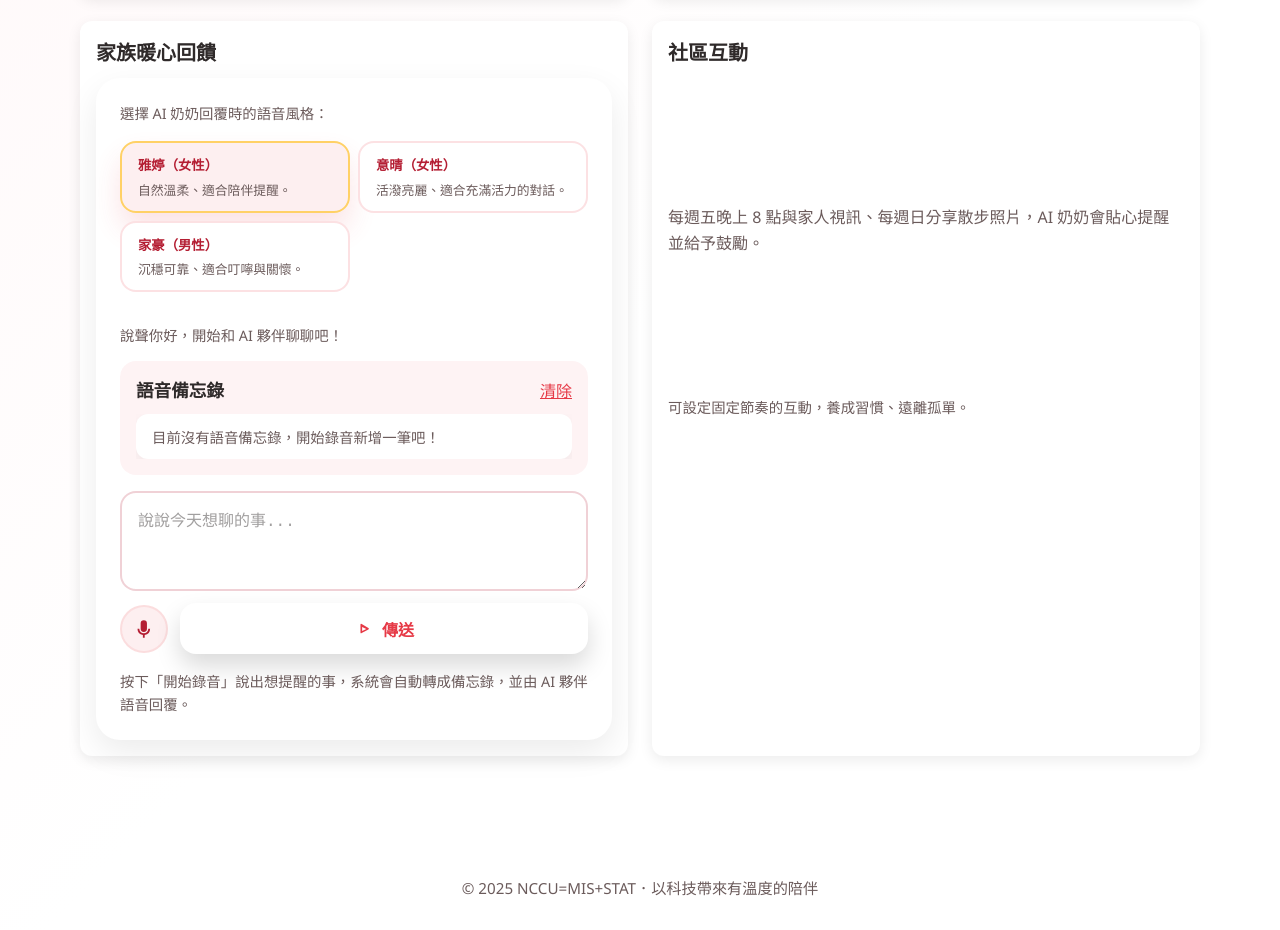
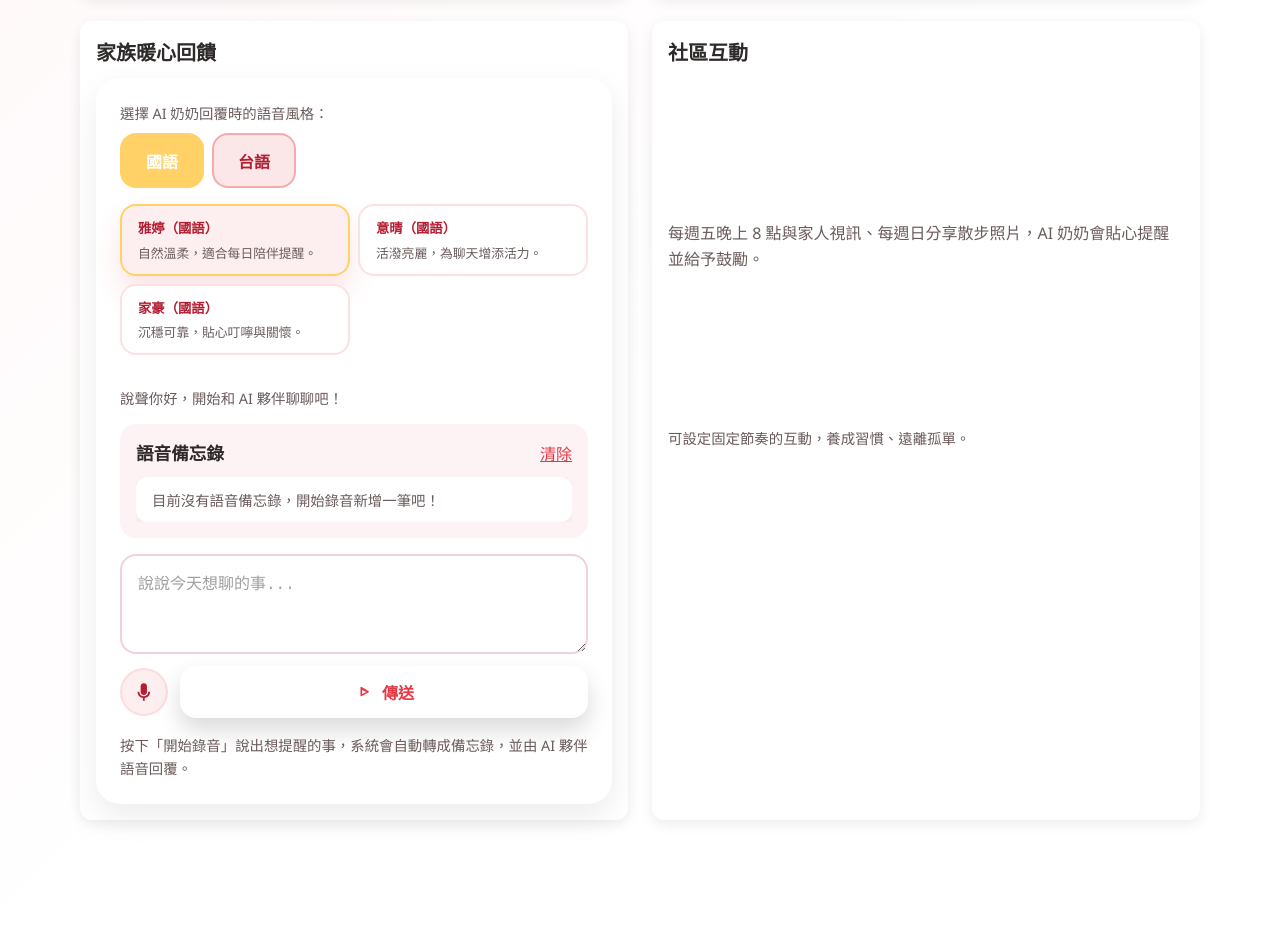
Before and after one commit to RoyPeng126/ai_companion, a plain HTML site: page index.html in a window 1280 px wide. Shown: the part 902-1832 px from the top of the page. Drawn offline with Linux system fonts and the light colour scheme.

Commit message:
新增台語功能

```diff
--- a/assets/css/style.css
+++ b/assets/css/style.css
@@ -304,6 +304,25 @@ footer {
 .voice-selection {
   display: grid;
   gap: 0.5rem;
+}
+
+.language-toggle {
+  display: inline-flex;
+  gap: 0.5rem;
+  flex-wrap: wrap;
+}
+
+.language-toggle .btn {
+  min-width: 4rem;
+  background: rgba(230, 57, 70, 0.12);
+  border-color: rgba(230, 57, 70, 0.35);
+  color: var(--primary-dark);
+}
+
+.language-toggle .btn.is-selected {
+  background: var(--accent);
+  border-color: var(--accent);
+  color: #fff;
 }
 
 .btn:hover {
--- a/assets/js/ranking.js
+++ b/assets/js/ranking.js
@@ -49,6 +49,7 @@ function renderPodium(sorted, metric){
     }
 
     renderAvatar(av, data.name, data.avatar, pos === 1 ? 76 : 64);
+    if (label)  label.textContent = data.name;
     if (rankEl) rankEl.textContent = String(rankLabels[pos]);
   });
 }
--- a/assets/js/settings.js
+++ b/assets/js/settings.js
@@ -1,52 +1,99 @@
 "use strict";
 
 (function () {
-  const VOICE_OPTIONS = [
+  const DEFAULT_LANGUAGE = "zh-TW";
+  const LANGUAGE_VOICES = {
+    "zh-TW": [
       {
         id: "zh_en_female_1",
-      label: "雅婷（女性）",
-      description: "自然溫柔、適合陪伴提醒。"
+        label: "雅婷（國語）",
+        description: "自然溫柔，適合每日陪伴提醒。"
       },
       {
         id: "zh_en_female_2",
-      label: "意晴（女性）",
-      description: "活潑亮麗、適合充滿活力的對話。"
+        label: "意晴（國語）",
+        description: "活潑亮麗，為聊天增添活力。"
       },
       {
         id: "zh_en_male_1",
-      label: "家豪（男性）",
-      description: "沉穩可靠、適合叮嚀與關懷。"
+        label: "家豪（國語）",
+        description: "沉穩可靠，貼心叮嚀與關懷。"
       }
-  ];
+    ],
+    "nan-TW": [
+      {
+        id: "tai_female_1",
+        label: "雅婷（台語）",
+        description: "柔和親切，細膩傳遞關懷。"
+      },
+      {
+        id: "tai_female_2",
+        label: "意晴（台語）",
+        description: "清亮溫暖，活力鼓勵打氣。"
+      },
+      {
+        id: "tai_male_1",
+        label: "家豪（台語）",
+        description: "厚實穩重，陪你安心叮嚀。"
+      }
+    ]
+  };
+
+  const getValidLanguage = (languageCode) =>
+    LANGUAGE_VOICES[languageCode] ? languageCode : DEFAULT_LANGUAGE;
+
+  const getVoiceOptions = (languageCode) =>
+    LANGUAGE_VOICES[getValidLanguage(languageCode)];
+
+  const ensureVoiceForLanguage = (languageCode, voiceId) => {
+    const options = getVoiceOptions(languageCode);
+    if (options.some((option) => option.id === voiceId)) {
+      return voiceId;
+    }
+    return options[0]?.id ?? "";
+  };
 
   const setActiveVoice = (voiceId) => {
     const buttons = Array.from(document.querySelectorAll("[data-voice-option]"));
-    document.querySelectorAll("[data-voice-option]").forEach((button) => {
+    if (!buttons.length) return voiceId;
+    let activeVoice = voiceId;
+    let matched = false;
+    buttons.forEach((button, index) => {
       const isActive = button.dataset.voiceOption === voiceId;
       button.classList.toggle("is-selected", isActive);
       button.setAttribute("aria-checked", isActive ? "true" : "false");
       button.tabIndex = isActive ? 0 : -1;
       if (isActive) {
-        button.setAttribute("data-selected", "true");
-      } else {
-        button.removeAttribute("data-selected");
+        matched = true;
       }
     });
-    if (!buttons.some((button) => button.getAttribute("aria-checked") === "true") && buttons.length) {
-      buttons[0].setAttribute("aria-checked", "true");
-      buttons[0].tabIndex = 0;
-      buttons[0].classList.add("is-selected");
+    if (!matched) {
+      const [first, ...rest] = buttons;
+      if (!first) {
+        return activeVoice;
       }
+      activeVoice = first.dataset.voiceOption;
+      first.classList.add("is-selected");
+      first.setAttribute("aria-checked", "true");
+      first.tabIndex = 0;
+      rest.forEach((button) => {
+        button.classList.remove("is-selected");
+        button.setAttribute("aria-checked", "false");
+        button.tabIndex = -1;
+      });
+    }
+    return activeVoice;
   };
 
-  const renderVoiceOptions = () => {
+  const renderVoiceOptions = (languageCode, activeVoiceId) => {
     const containers = document.querySelectorAll("[data-voice-options]");
-    if (!containers.length) return;
+    if (!containers.length) return activeVoiceId;
+    const options = getVoiceOptions(languageCode);
 
     containers.forEach((container) => {
       const variant = container.dataset.voiceVariant ?? "";
       const fragment = document.createDocumentFragment();
-      VOICE_OPTIONS.forEach((voice) => {
+      options.forEach((voice) => {
         const button = document.createElement("button");
         button.type = "button";
         button.className = "voice-option";
@@ -67,9 +114,25 @@
       container.innerHTML = "";
       container.appendChild(fragment);
     });
+
+    return setActiveVoice(activeVoiceId);
   };
 
-  const applyListeners = () => {
+  const setActiveLanguageButton = (container, languageCode) => {
+    if (!container) return;
+    Array.from(container.querySelectorAll("[data-language-option]")).forEach((button) => {
+      const isActive = button.dataset.languageOption === languageCode;
+      button.classList.toggle("is-selected", isActive);
+      button.setAttribute("aria-pressed", isActive ? "true" : "false");
+      if (isActive) {
+        button.tabIndex = 0;
+      } else {
+        button.removeAttribute("tabindex");
+      }
+    });
+  };
+
+  const applyVoiceListeners = () => {
     if (!window.aiCompanion) return;
     const containers = document.querySelectorAll("[data-voice-options]");
     if (!containers.length) return;
@@ -79,8 +142,14 @@
         const target = event.target.closest("[data-voice-option]");
         if (!target) return;
         const voiceId = target.dataset.voiceOption;
+        const languageCode = getValidLanguage(
+          window.aiCompanion.settings?.speechConfig?.languageCode
+        );
         window.aiCompanion.setSettings({
-          speechConfig: { voiceName: voiceId }
+          speechConfig: {
+            languageCode,
+            voiceName: voiceId
+          }
         });
         setActiveVoice(voiceId);
       });
@@ -92,7 +161,9 @@
         event.preventDefault();
         const buttons = Array.from(container.querySelectorAll("[data-voice-option]"));
         if (!buttons.length) return;
-        const currentIndex = buttons.findIndex((btn) => btn.getAttribute("aria-checked") === "true");
+        const currentIndex = buttons.findIndex(
+          (btn) => btn.getAttribute("aria-checked") === "true"
+        );
         const increment = event.key === "ArrowUp" || event.key === "ArrowLeft" ? -1 : 1;
         let nextIndex = currentIndex + increment;
         if (nextIndex < 0) nextIndex = buttons.length - 1;
@@ -104,21 +175,58 @@
         }
       });
     });
-
-    const { speechConfig } = window.aiCompanion.settings;
-    if (speechConfig?.voiceName) {
-      setActiveVoice(speechConfig.voiceName);
-    }
-
-    window.aiCompanion.subscribeSettings((settings) => {
-      if (settings?.speechConfig?.voiceName) {
-        setActiveVoice(settings.speechConfig.voiceName);
-      }
-    });
   };
 
   window.addEventListener("DOMContentLoaded", () => {
-    renderVoiceOptions();
-    applyListeners();
+    if (!window.aiCompanion) return;
+    const languageContainer = document.querySelector("[data-language-options]");
+    const voiceContainers = document.querySelectorAll("[data-voice-options]");
+    if (!voiceContainers.length) return;
+
+    const syncFromSettings = (settings) => {
+      const languageCode = getValidLanguage(settings?.speechConfig?.languageCode);
+      const ensuredVoice = ensureVoiceForLanguage(languageCode, settings?.speechConfig?.voiceName);
+      const activeVoice = renderVoiceOptions(languageCode, ensuredVoice);
+      setActiveLanguageButton(languageContainer, languageCode);
+
+      if (
+        activeVoice !== settings?.speechConfig?.voiceName ||
+        languageCode !== settings?.speechConfig?.languageCode
+      ) {
+        window.aiCompanion.setSettings({
+          speechConfig: {
+            languageCode,
+            voiceName: activeVoice
+          }
+        });
+      }
+    };
+
+    const initialSettings = window.aiCompanion.settings;
+    syncFromSettings(initialSettings);
+
+    if (languageContainer) {
+      languageContainer.addEventListener("click", (event) => {
+        const target = event.target.closest("[data-language-option]");
+        if (!target) return;
+        const selectedLanguage = getValidLanguage(target.dataset.languageOption);
+        const currentVoice = window.aiCompanion.settings?.speechConfig?.voiceName;
+        const ensuredVoice = ensureVoiceForLanguage(selectedLanguage, currentVoice);
+        renderVoiceOptions(selectedLanguage, ensuredVoice);
+        setActiveLanguageButton(languageContainer, selectedLanguage);
+        window.aiCompanion.setSettings({
+          speechConfig: {
+            languageCode: selectedLanguage,
+            voiceName: ensuredVoice
+          }
+        });
+      });
+    }
+
+    applyVoiceListeners();
+
+    window.aiCompanion.subscribeSettings((settings) => {
+      syncFromSettings(settings);
+    });
   });
 })();
--- a/index.html
+++ b/index.html
@@ -78,6 +78,14 @@
           <div class="chat-window" data-ai-chat>
             <div class="voice-selection">
               <p class="helper-text">選擇 AI 奶奶回覆時的語音風格：</p>
+              <div class="language-toggle" role="group" aria-label="語音語系切換" data-language-options>
+                <button class="btn secondary" type="button" data-language-option="zh-TW" aria-pressed="true">
+                  國語
+                </button>
+                <button class="btn secondary" type="button" data-language-option="nan-TW" aria-pressed="false">
+                  台語
+                </button>
+              </div>
               <div class="voice-presets compact" data-voice-options data-voice-variant="compact" role="radiogroup" aria-label="語音風格選項"></div>
             </div>
             <div class="chat-log" id="chat-log" aria-live="polite"></div>
```
Lines whose indentation alone changed are shown as unchanged.
